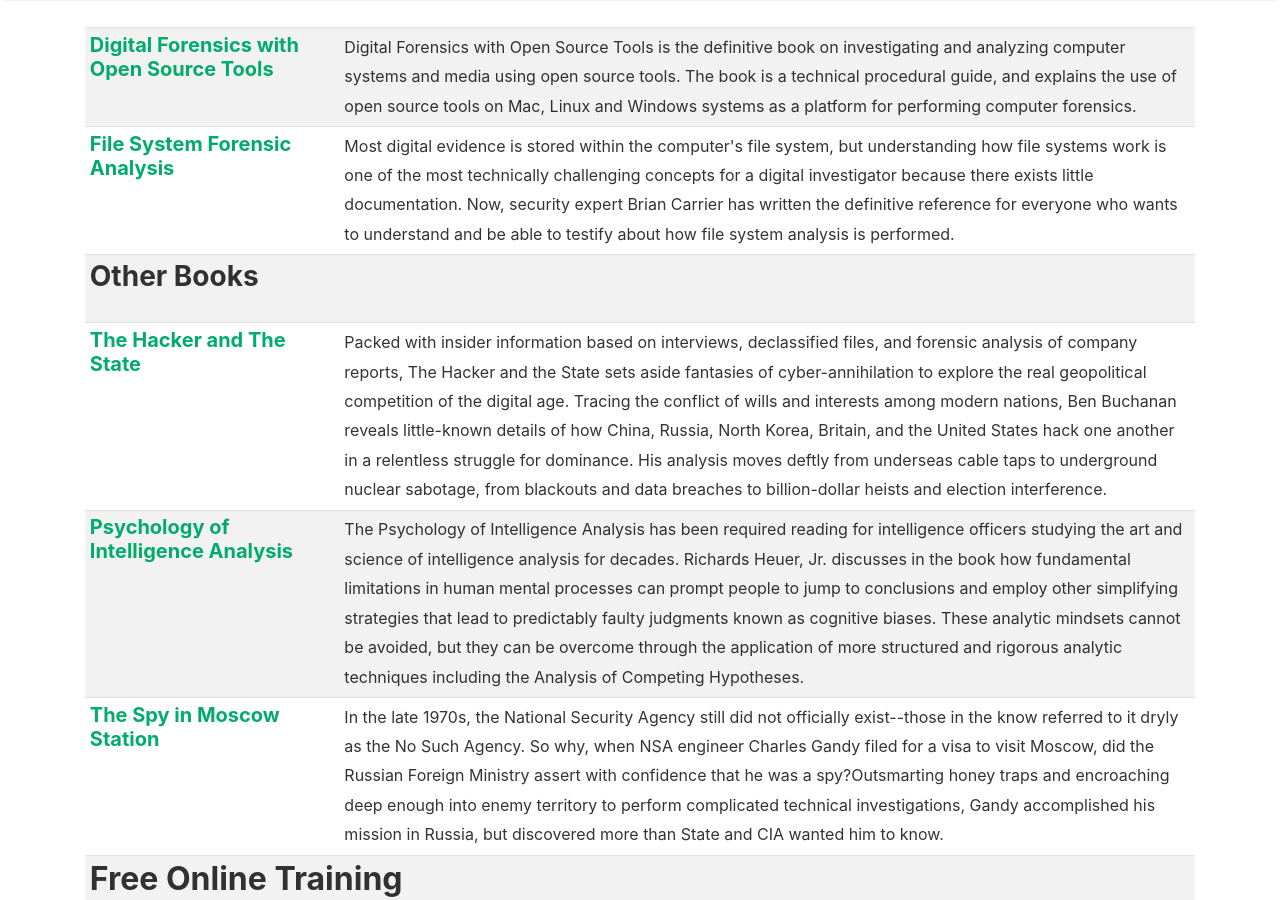
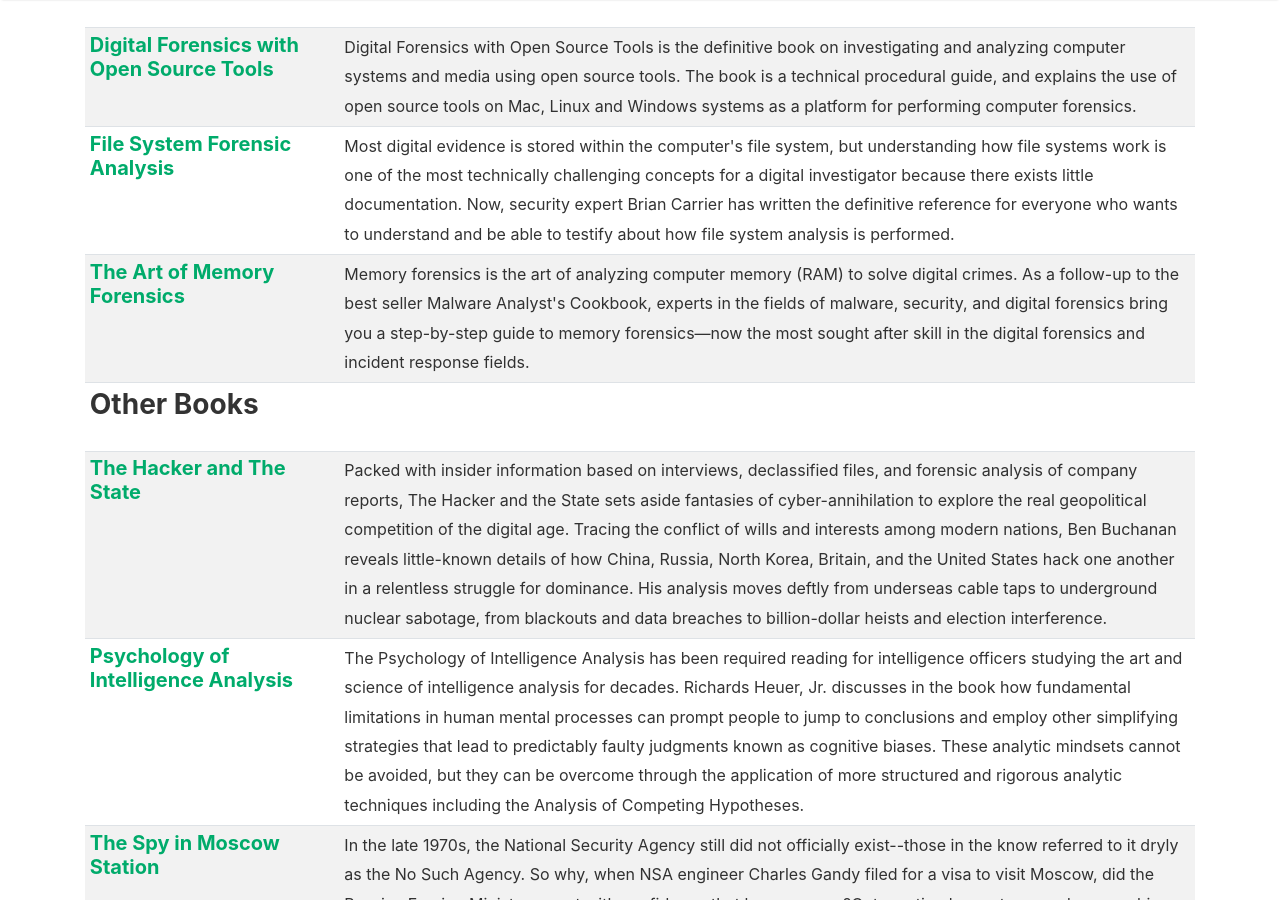
Before and after one commit to shannaniggans/fancy4n6.github.io, a Jekyll site: the page built from _pages/resources.md, in a window 1280 px wide and 900 px high, scrolled down 1680 px. Built offline with Jekyll 4.4.1, drawn with Linux system fonts in a browser that asks for light colours; nearby versions of some CDN libraries.

Commit message:
Update resources.md
Added the art of memory forensics

```diff
--- a/_pages/resources.md
+++ b/_pages/resources.md
@@ -70,6 +70,10 @@
   <tr>
     <td><h5><a target="_blank" href="https://www.amazon.com.au/gp/product/B016N80EZ8/ref=dbs_a_def_rwt_hsch_vapi_taft_p1_i0">File System Forensic Analysis</a></h5></td>
     <td>Most digital evidence is stored within the computer's file system, but understanding how file systems work is one of the most technically challenging concepts for a digital investigator because there exists little documentation. Now, security expert Brian Carrier has written the definitive reference for everyone who wants to understand and be able to testify about how file system analysis is performed.</td>
+    </tr>
+  <tr>
+    <td><h5><a target="_blank" href="https://www.amazon.com.au/Art-Memory-Forensics-Detecting-Malware/dp/1118825098/ref=asc_df_1118825098">The Art of Memory Forensics</a></h5></td>
+    <td>Memory forensics is the art of analyzing computer memory (RAM) to solve digital crimes. As a follow-up to the best seller Malware Analyst's Cookbook, experts in the fields of malware, security, and digital forensics bring you a step-by-step guide to memory forensics―now the most sought after skill in the digital forensics and incident response fields.</td>
     </tr>
 
   <tr><td colspan="2"><h3>Other Books</h3></td></tr>
```
